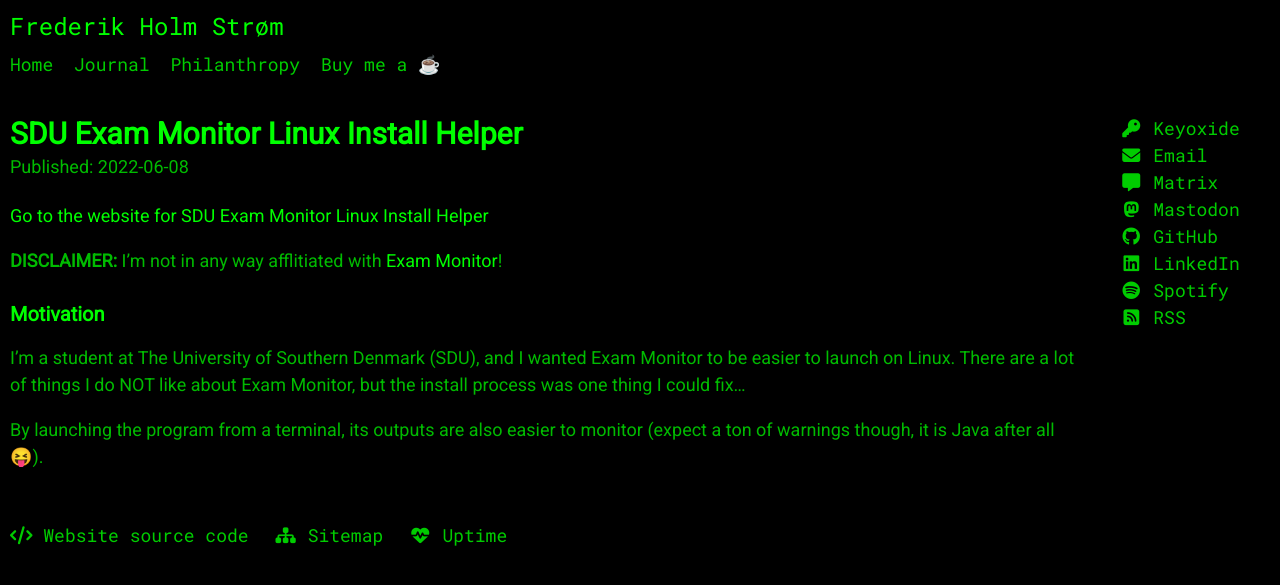
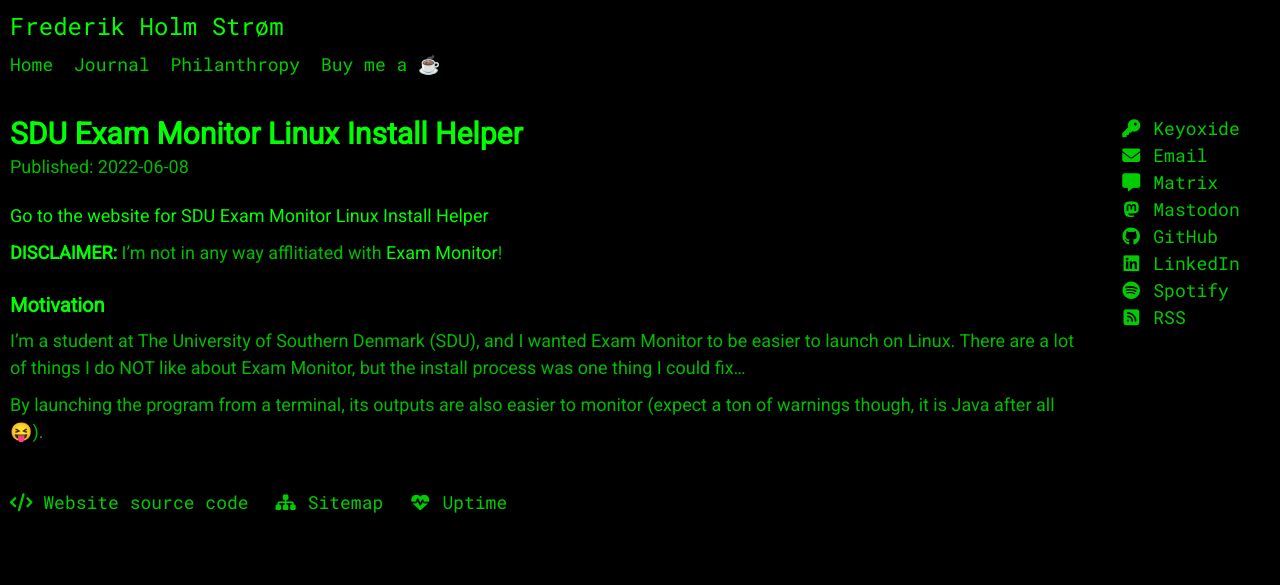
Before and after one commit to frederikstroem/frederikstroem.github.io, a Jekyll site: the page built from _posts/2022-06-08-sdu-exam-monitor-linux-install-helper.md, in a window 1280 px wide. Shown: the top 585 px of the page. Built offline with Jekyll 4.4.1, drawn with Linux system fonts in a browser that asks for light colours.

Commit message:
Update post css

```diff
--- a/assets/css/post.scss
+++ b/assets/css/post.scss
@@ -33,6 +33,7 @@
         }
         p {
             line-height: 1.5;
+            margin: 10px 0;
         }
         @media (min-width: $breakpoint-medium) {
             margin-right: 30px;
@@ -64,11 +65,26 @@
             }
         }
         code {
-            background-color: #343434;
-            color: #00ff00;
-            opacity: 0.8;
+            background-color: #2f2e2e;
+            *, & {
+                color: #00dd00;
+            }
             padding: 2px 5px;
             border-radius: 6px;
         }
+        pre {
+            background-color: #2f2e2e;
+            padding: 10px;
+            border-radius: 6px;
+            overflow-x: auto;
+            code {
+                background-color: transparent;
+                padding: 0;
+                border-radius: 0;
+            }
+        }
+        strong {
+            color: #00ff00;
+        }
     }
 }
```
